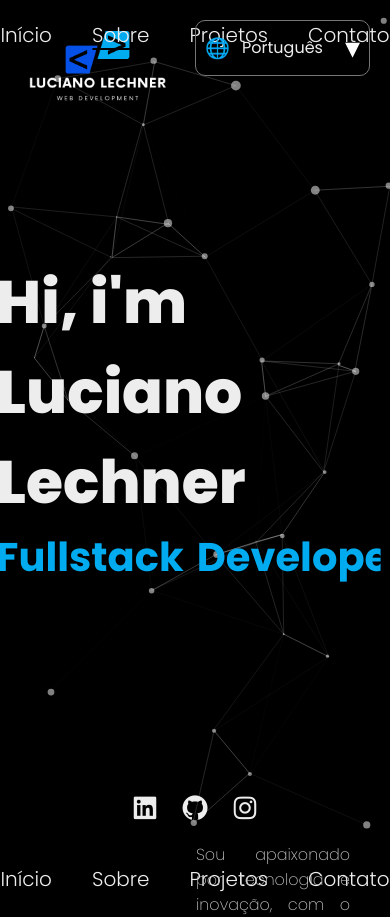
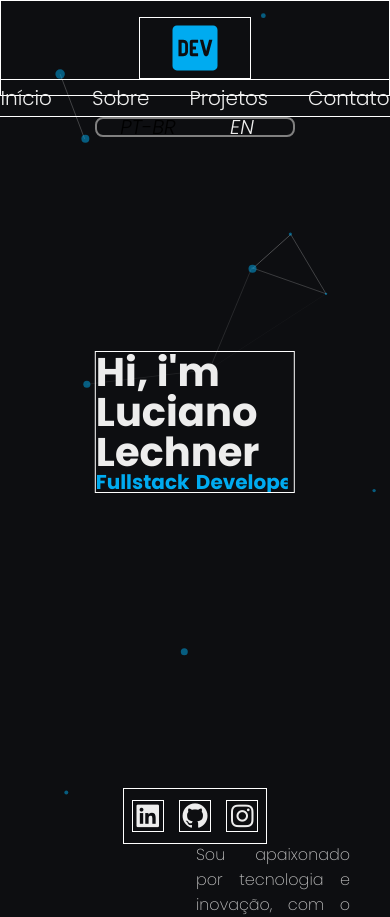
Before and after one commit to LucianoLechner/Portfolio, a plain HTML site: page index.html in a window 390 px wide. Shown: the top 917 px of the page. Drawn offline with nearby package versions, Linux system fonts and the light colour scheme.

Commit message:
Atualizando background Particle JS

```diff
--- a/particles/app.js
+++ b/app.js
@@ -4,10 +4,12 @@
 
 /* To load a config file (particles.json) you need to host this demo (MAMP/WAMP/local)... */
 /*
-particlesJS.load('particles-js', 'particles.json', function() {
+
+*/
+
+particlesJS.load('particles-js', 'particles/particlesjs-config.json', function() {
   console.log('particles.js loaded - callback');
 });
-*/
 
 /* Otherwise just put the config content (json): */
 
--- a/index.html
+++ b/index.html
@@ -14,19 +14,23 @@
     <div id="particles-js">
         <header id="home">
             <div class="logo">
-                <img src="./assets/logo.png" alt="img">
+                <svg xmlns="http://www.w3.org/2000/svg" width="24" height="24" viewBox="0 0 24 24" style="fill: rgba(0, 0, 0, 1);transform: ;msFilter:;"><path d="M7.826 10.083a.784.784 0 0 0-.468-.175h-.701v4.198h.701a.786.786 0 0 0 .469-.175c.155-.117.233-.292.233-.525v-2.798c.001-.233-.079-.408-.234-.525zM19.236 3H4.764C3.791 3 3.002 3.787 3 4.76v14.48c.002.973.791 1.76 1.764 1.76h14.473c.973 0 1.762-.787 1.764-1.76V4.76A1.765 1.765 0 0 0 19.236 3zM9.195 13.414c0 .755-.466 1.901-1.942 1.898H5.389V8.665h1.903c1.424 0 1.902 1.144 1.903 1.899v2.85zm4.045-3.562H11.1v1.544h1.309v1.188H11.1v1.543h2.142v1.188h-2.498a.813.813 0 0 1-.833-.792V9.497a.813.813 0 0 1 .792-.832h2.539l-.002 1.187zm4.165 4.632c-.531 1.235-1.481.99-1.906 0l-1.548-5.818h1.309l1.193 4.569 1.188-4.569h1.31l-1.546 5.818z"></path></svg>
             </div>
-            <nav class="nav-bar">
+            <nav class="">
                 <a href="#home">Início</a>
                 <a href="#About">Sobre</a>
                 <a href="#projects">Projetos</a>
                 <a href="#">Contato</a>
             </nav>
-            <div class="language-container">
-                <select name="" id="language">
-                    <option value="Portuguese" selected>Português</option>
-                    <option value="English">Inglês</option>
-                </select>
+            <div class="container-language">
+                <div class="language">
+                    <input type="radio" name="language" id="PT-BR" checked>
+                    <label for="PT-BR">PT-BR</label>
+                </div>
+                <div class="language">
+                    <input type="radio" name="language" id="en">
+                    <label for="en">EN</label>
+                </div>
             </div>
         </header>
         <div class="content">
@@ -36,18 +40,12 @@
             </div>
         </div>
         <div class="home-sci">
-            <a href="#"><i class='bx bxl-linkedin-square'></i></a>
-            <a href="#"><i class='bx bxl-github'></i></a>
-            <a href="#"><i class='bx bxl-instagram'></i></i></a>
+            <a href="www.linkedin.com/in/luciano-lechner-03a067195"><i class='bx bxl-linkedin-square'></i></a>
+            <a href="https://github.com/LucianoLechner"><i class='bx bxl-github'></i></a>
+            <a href="https://www.instagram.com/llucianof_/"><i class='bx bxl-instagram'></i></i></a>
         </div>
     </div>
     <section class="about-me" id="About">
-        <nav class="nav-bar">
-            <a href="#home">Início</a>
-            <a href="#About">Sobre</a>
-            <a href="#projects">Projetos</a>
-            <a href="#">Contato</a>
-        </nav>
         <div class="container-img">
             <img class="hidden" src="./assets/me.jpg" alt="img">
         </div>
@@ -70,12 +68,6 @@
         </div>
     </section>
     <section class="project-section" id="projects">
-        <nav class="nav-bar">
-            <a href="#home">Início</a>
-            <a href="#About">Sobre</a>
-            <a href="#projects">Projetos</a>
-            <a href="#">Contato</a>
-        </nav>
         <div class="project-content">
             <h1 class="hidden">Travelgram</h1>
             <p class="hidden">Desenvolvi um site pessoal de postagens de fotos de viagem para aprimorar meus conhecimentos em HTML e CSS. O projeto inclui uma galeria de imagens organizada, com design responsivo que se adapta a diferentes dispositivos, e foco em uma experiência visual agradável e intuitiva. Esse site reflete minha paixão por explorar novos lugares e compartilhar momentos, além de demonstrar minhas habilidades técnicas no desenvolvimento web.</p>
@@ -87,12 +79,6 @@
         </div>
     </section>
     <section class="project-section">
-        <!-- <nav class="nav-bar">
-            <a href="#home">Início</a>
-            <a href="#About">Sobre</a>
-            <a href="#projects">Projetos</a>
-            <a href="#">Contato</a>
-        </nav> -->
         <div class="preview">
             <img class="hidden" src="./assets/prev-sites/devburguer-prev.png" alt="img">
         </div>
@@ -145,8 +131,8 @@
 
 
 
-    <script src="./particles/particles.js"></script>
-    <script src="./particles/app.js"></script>
+    <script src="particles.js"></script>
+    <script src="app.js"></script>
     <script src="main.js"></script>
 
 </body>
--- /dev/null
+++ b/particles/particlesjs-config.json
@@ -0,0 +1,110 @@
+{
+  "particles": {
+    "number": {
+      "value": 25,
+      "density": {
+        "enable": true,
+        "value_area": 800
+      }
+    },
+    "color": {
+      "value": "#00abf0"
+    },
+    "shape": {
+      "type": "circle",
+      "stroke": {
+        "width": 0,
+        "color": "#000000"
+      },
+      "polygon": {
+        "nb_sides": 5
+      },
+      "image": {
+        "src": "img/github.svg",
+        "width": 100,
+        "height": 100
+      }
+    },
+    "opacity": {
+      "value": 0.5,
+      "random": false,
+      "anim": {
+        "enable": false,
+        "speed": 1,
+        "opacity_min": 0.1,
+        "sync": false
+      }
+    },
+    "size": {
+      "value": 5,
+      "random": true,
+      "anim": {
+        "enable": false,
+        "speed": 40,
+        "size_min": 0.1,
+        "sync": false
+      }
+    },
+    "line_linked": {
+      "enable": true,
+      "distance": 150,
+      "color": "#ffffff",
+      "opacity": 0.4,
+      "width": 1
+    },
+    "move": {
+      "enable": true,
+      "speed": 4,
+      "direction": "none",
+      "random": false,
+      "straight": false,
+      "out_mode": "out",
+      "bounce": false,
+      "attract": {
+        "enable": false,
+        "rotateX": 600,
+        "rotateY": 1200
+      }
+    }
+  },
+  "interactivity": {
+    "detect_on": "canvas",
+    "events": {
+      "onhover": {
+        "enable": false,
+        "mode": "grab"
+      },
+      "onclick": {
+        "enable": false,
+        "mode": "push"
+      },
+      "resize": true
+    },
+    "modes": {
+      "grab": {
+        "distance": 400,
+        "line_linked": {
+          "opacity": 1
+        }
+      },
+      "bubble": {
+        "distance": 400,
+        "size": 40,
+        "duration": 2,
+        "opacity": 8,
+        "speed": 3
+      },
+      "repulse": {
+        "distance": 200,
+        "duration": 0.4
+      },
+      "push": {
+        "particles_nb": 4
+      },
+      "remove": {
+        "particles_nb": 2
+      }
+    }
+  },
+  "retina_detect": true
+}
--- a/style/home.css
+++ b/style/home.css
@@ -3,102 +3,133 @@
     width: 100%;
     height: 100vh;
     overflow: hidden;
+    /* border: 1px solid white; */
 }
 
 header{
+    /* border: 1px solid white; */
     position: absolute;
     width: 100%;
-    padding: 10px;
+    height: 6rem;
+    padding: 1rem;
     top: 0;
     left: 0;
     display: flex;
-    align-items: start;
+    align-items: center;
     justify-content: space-between;
-    align-items: start;
 
     & .logo{
-        width: 200px;
-        height: 120px;
+        /* border: 1px solid white; */
+        height: 100%;
+        width: 7rem;
 
-        & img{
+        & svg {
             width: 100%;
             height: 100%;
-            object-fit: cover;
-        }
-    }
 
-    & .language-container{
-        margin: 10px;
-        width: 200px;
-        position: relative;
-
-        & select{
-            -webkit-appearance: none;
-            -moz-appearance: none;
-            appearance: none;
-            background-color: transparent;
-            padding: 15px;
-            border-radius: 3px;
-            width: 100%;
-            border-radius: 10px;
-            text-align: center;
-            font-size: 16px;
-            line-height: 1.5;
-
-
-
-            & option{
-                background-color: #000;
-                padding: 0;
-                border: none;
-            }
+            & path {
+                fill: var(--brand-primary);
             }
         }
     }
 
-.nav-bar {
-    position: absolute;
-    top: 0;
-    left: 50%;
-    transform: translateX(-50%);
+    & nav {
+        /* border: 1px solid white; */
         display: flex;
-    justify-content: center;
-    gap: 40px;
-    padding: 20px 0;
-
+        align-items: center;
+        gap: 2.5rem;
 
         & a {
-        font-size: 20px !important;
-        font-weight: 300;
+            vertical-align: center;
+            /* border: 1px solid white; */
+            padding-block: 0.5rem;
             position: relative;
-        transition: 0.3s ease;
+            font: var(--a-font);
+            transition: all 0.3s ease;
 
             &:hover{
                 color: #00abf0;
             }
         }
     }
+}
+
+/* HOVER NAV A UNDERLINE */
+
+header nav a::before{
+    content: '';
+    position: absolute;
+    background-color: var(--brand-primary);
+    width: 0%;
+    height: 2px;
+    bottom: 0;
+    transition: 0.3s ease;
+    z-index: -1;
+}
+
+header nav a:hover::before{
+    width: 100%;
+}
+
+.container-language{
+    border: 2px solid gray;
+    border-radius: .5rem;
+    width: 12.5rem;
+    height: 100%;
+    display: flex;
+    padding: 0.5rem;
+    gap: 0.5rem;
+
+    & .language{
+        position: relative;
+        width: 100%;
+        height: 100%;
+
+        & input {
+            appearance: none;
+            height: 100%;
+            width: 100%;
+            position: absolute;
+            z-index: 1;
+        }
+
+        & label {
+            width: 100%;
+            height: 100%;
+            display: flex;
+            align-items: center;
+            justify-content: center;
+            position: absolute;
+            z-index: 2;
+            font: var(--a-font);
+            font-style: italic;
+            cursor: pointer;
+        }
+    }
+}
+
+input[type="radio"]:checked + label {
+    background-color: var(--brand-primary);
+    border-radius: .5rem;
+    color: black;
+    transition: background-color 0.5s ease;
+}
 
 .content{
+    /* border: 1px solid white; */
     position: absolute;
     top: 50%;
     left: 50%;
     transform: translate(-50%, -50%);
-    gap: 20px;
-
-    & h1{
-        font-size: 60px;
-        font-weight: 800;
-    }
+    gap: 1.25rem;
 
     & .content-text{
         display: flex;
         align-items: center;
 
         & p{
-            font-size: 40px;
-            color: #00abf0;
-            font-weight: bold;
+            color: var(--brand-primary);
+            font: var(--title-sm-desk);
             margin-right: 0.5ch;
         }
 
@@ -111,23 +142,49 @@ header{
     }
 }
 
+@keyframes devtext {
+
+    0%{
+        width: 0;
+    }
+}
+
+@keyframes devtextinverse {
+
+    100%{
+        width: 10ch;
+    }
+}
+
 .home-sci{
+    /* border: 1px solid white; */
     position: absolute;
     bottom: 0;
+    height: 3.5rem;
+    width: 9rem;
     left: 50%;
+    transform: translateX(-50%);
     display: flex;
-    gap: 20px;
-    transform: translateX(-50%);
-    font-size: 30px;
-    padding: 10px;
+    align-items: center;
+    justify-content: space-between;
+    font-size: 1.875rem;
+
+    & a {
+        display: flex;
+        align-items: center;
+        justify-content: center;
+        width: 100%;
+        height: 100%;
+        padding: 0;
 
         & i{
             transition: 0.3s ease;
+            /* border: 1px solid white; */
         }
 
         & i:hover{
             transform: translateY(-5px);
-        transition: ease-in 0.3s;
+        }
     }
 }
 
@@ -143,57 +200,150 @@ header{
     color: #fc027d;
 }
 
-nav a::after{
+@media (width < 80em){
+    /* #particles-js{
+        position: relative;
+        width: 100%;
+        height: 100vh;
+        overflow: hidden;
+        border: 1px solid white;
+    } */
+
+    header{
+        border: 1px solid white;
+        position: absolute;
+        width: 100%;
+        height: 6rem;
+        padding: 1rem;
+        top: 0;
+        left: 0;
+        display: flex;
+        flex-direction: column;
+        align-items: center;
+        justify-content: space-between;
+
+        & .logo{
+            border: 1px solid white;
+            height: 100%;
+            width: 7rem;
+
+            & svg {
+                width: 100%;
+                height: 100%;
+
+                & path {
+                    fill: var(--brand-primary);
+                }
+            }
+        }
+
+        & nav {
+            border: 1px solid white;
+            display: flex;
+            align-items: center;
+            gap: 2.5rem;
+
+            & a {
+                vertical-align: center;
+                /* border: 1px solid white; */
+                padding-block: 0.5rem;
+                position: relative;
+                font: var(--a-font);
+                transition: all 0.3s ease;
+
+                &:hover{
+                    color: #00abf0;
+                }
+            }
+        }
+    }
+
+    /* HOVER NAV A UNDERLINE */
+
+    header nav a::before{
         content: '';
         position: absolute;
-    background-color: black;
+        background-color: var(--brand-primary);
+        width: 0%;
+        height: 2px;
         bottom: 0;
-    right: 0;
-    width: 100%;
-    height: 2px;
         transition: 0.3s ease;
+        z-index: -1;
     }
 
-nav a::before{
-    content: '';
-    position: absolute;
-    background-color: black;
-    bottom: 0;
-    right: 0;
-    width: 0%;
-    height: 2px;
-    transition: 0.3s ease;
+    header nav a:hover::before{
+        width: 100%;
     }
 
-nav a:hover::before{
+    .container-language{
+        border: 2px solid gray;
+        border-radius: .5rem;
+        width: 12.5rem;
+        height: 100%;
+        display: flex;
+        padding: 0.5rem;
+        gap: 0.5rem;
+
+        & .language{
+            position: relative;
             width: 100%;
-    background-color: #00abf0;
-    transition: 0.3s ease;
+            height: 100%;
+
+            & input {
+                appearance: none;
+                height: 100%;
+                width: 100%;
+                position: absolute;
+                z-index: 1;
             }
 
-nav a:hover::after{
-    width: 0%;
+            & label {
+                width: 100%;
+                height: 100%;
+                display: flex;
+                align-items: center;
+                justify-content: center;
+                position: absolute;
+                z-index: 2;
+                font: var(--a-font);
+                font-style: italic;
+                cursor: pointer;
+            }
+        }
     }
 
-.language-container::before{
-    content: '\25BE';
-    font-size: 30px;
+    input[type="radio"]:checked + label {
+        background-color: var(--brand-primary);
+        border-radius: .5rem;
+        color: black;
+        transition: background-color 0.5s ease;
+    }
+
+    .content{
+        border: 1px solid white;
         position: absolute;
         top: 50%;
-    right: 10px;
-    transform: translateY(-50%);
-    pointer-events: none;
-    color: #fff;
+        left: 50%;
+        transform: translate(-50%, -50%);
+        gap: 1.25rem;
+
+        & .content-text{
+            display: flex;
+            align-items: center;
+
+            & p{
+                color: var(--brand-primary);
+                font: var(--title-sm-mobile);
+                margin-right: 0.5ch;
             }
 
-.language-container::after{
-    content: '\1F310';
-    font-size: 20px;
-    position: absolute;
-    top: 50%;
-    left: 10px;
-    transform: translateY(-50%);
-    pointer-events: none;
+            & .dev-text{
+                white-space: nowrap;
+                overflow: hidden;
+                width: 10ch;
+                animation: devtext steps(50) 2s infinite, devtextinverse 4s infinite;
+            }
+        }
     }
 
     @keyframes devtext {
@@ -209,3 +359,48 @@ nav a:hover::after{
             width: 10ch;
         }
     }
+
+    .home-sci{
+        border: 1px solid white;
+        position: absolute;
+        bottom: 0;
+        height: 3.5rem;
+        width: 9rem;
+        left: 50%;
+        transform: translateX(-50%);
+        display: flex;
+        align-items: center;
+        justify-content: space-between;
+        font-size: 1.875rem;
+
+        & a {
+            display: flex;
+            align-items: center;
+            justify-content: center;
+            width: 100%;
+            height: 100%;
+            padding: 0;
+
+            & i{
+                transition: 0.3s ease;
+                border: 1px solid white;
+            }
+
+            & i:hover{
+                transform: translateY(-5px);
+            }
+        }
+    }
+
+    .home-sci i.bxl-linkedin-square:hover{
+        color: #1d86ef;
+    }
+
+    .home-sci i.bxl-github:hover{
+        color: #fff;
+    }
+
+    .home-sci i.bxl-instagram:hover{
+        color: #fc027d;
+    }
+}
--- a/style/main.css
+++ b/style/main.css
@@ -2,13 +2,39 @@
     margin: 0;
     padding: 0;
     box-sizing: border-box;
-    font-family: "Poppins", sans-serif;
     list-style: none;
     text-decoration: none;
-    color: #ededed;
     scroll-behavior: smooth;
 }
 
+
+
+:root {
+    --brand-primary: #00abf0;
+    --background-color: #0d0e11;
+    --font-family: "Poppins", sans-serif;
+    --a-font: 300 1.25rem/100% var(--font-family);
+    --h1-desk: 800 3.75rem/100% var(--font-family);
+    --h1-mobile: 700 2.5rem/100% var(--font-family);
+    --title-sm-desk: 800 2.5rem/100% var(--font-family);
+    --title-sm-mobile: 700 1.25rem/100% var(--font-family);
+}
+
+h1 {
+    font: var(--h1-desk);
+}
+
 body{
-    background-color: #000;
+    background-color: var(--background-color);
+    color: #ededed;
+    font-family: "Poppins", sans-serif;
 }
+
+a {
+    color: inherit;
+}
+@media (width < 80em){
+    h1 {
+        font: var(--h1-mobile);
+    }
+}
```
Also changed, not shown: assets/LOGO.svg (added), assets/LUCIANO LECHNER.png (added), particles.js (renamed from particles/particles.js). Lines whose indentation alone changed are shown as unchanged.
